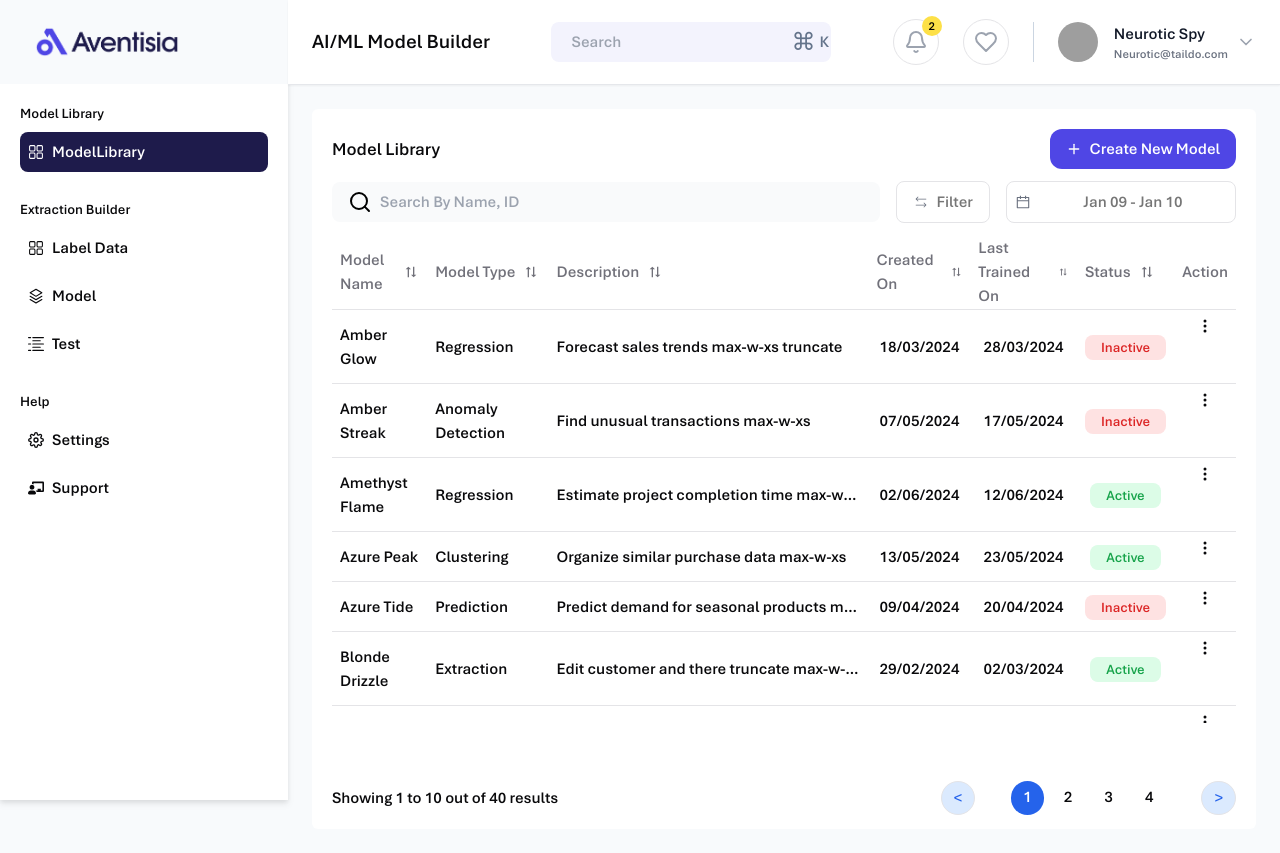
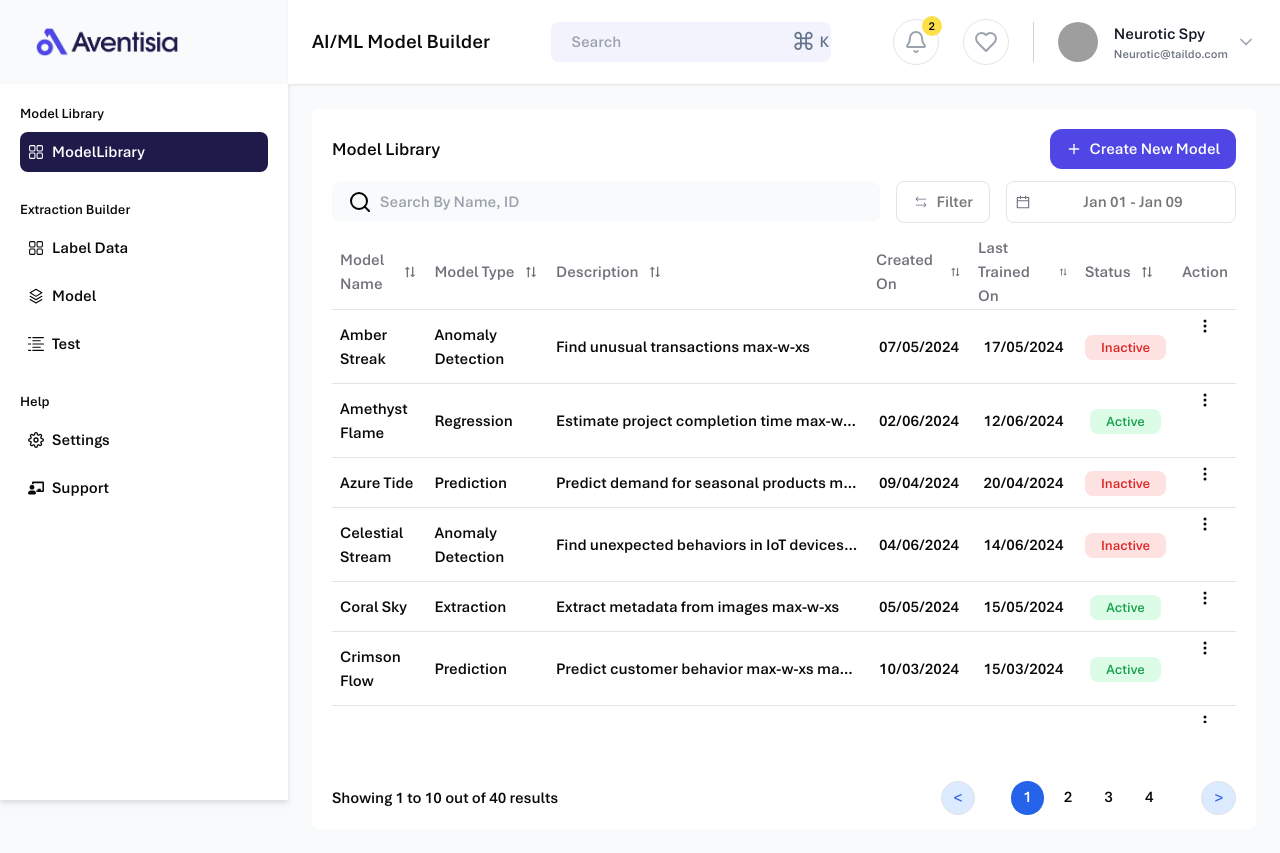
Before and after one commit to aditya28n99/Aventisia-Assignment, a React (Vite) app: page / in a window 1280 px wide. Built offline with nearby package versions, Linux system fonts and the light colour scheme; grey boxes are pictures that could not be loaded.

Commit message:
date picker added

```diff
--- a/src/components/DateRangePicker/DateRangePicker.tsx
+++ b/src/components/DateRangePicker/DateRangePicker.tsx
@@ -3,16 +3,19 @@ import DatePicker from "react-datepicker";
 import "react-datepicker/dist/react-datepicker.css";
 import { AiOutlineCalendar } from "react-icons/ai";
 import { format } from "date-fns";
+import { useModelStore} from '../../stores/useModelStore';
+
 
 const DateRangePicker: React.FC = () => {
-  const [startDate, setStartDate] = useState<Date | null>(new Date("2023-01-09"));
-  const [endDate, setEndDate] = useState<Date | null>(new Date("2023-01-10"));
+  // const [startDate, setStartDate] = useState<Date | null>(new Date("2023-01-09"));
+  // const [endDate, setEndDate] = useState<Date | null>(new Date("2023-01-10"));
+  const { startDate, endDate, setDateRange } = useModelStore();
+
 
   // Function to handle date changes
   const handleDateChange = (dates: [Date | null, Date | null]) => {
     const [start, end] = dates;
-    setStartDate(start);
-    setEndDate(end);
+    setDateRange(start, end);
   };
 
   // Format the date to display when picked
--- a/src/components/Table/Table.tsx
+++ b/src/components/Table/Table.tsx
@@ -15,11 +15,19 @@ import { useModelStore } from '../../stores/useModelStore';
 
 
 const TableComponent: React.FC = () => {
-    const { data, searchText, sortOrder, setSortOrder} = useModelStore();
+    const { data, searchText, sortOrder, setSortOrder, startDate, endDate} = useModelStore();
 
-    const serchedData = data.filter((item) =>
-        item.modelName.toLowerCase().includes(searchText.toLowerCase()) ||
-        item.id.toLowerCase().includes(searchText.toLowerCase())
+    const serchedData = data.filter((item) =>{
+        const matchesSearch =
+          item.modelName.toLowerCase().includes(searchText.toLowerCase()) ||
+          item.id.toLowerCase().includes(searchText.toLowerCase());
+
+        const createdDate = new Date(item.createdOn);
+        const matchesDateRange =
+          (!startDate || createdDate >= startDate) && (!endDate || createdDate <= endDate);
+
+        return matchesSearch && matchesDateRange;
+    }
     );
 
     // Sort data based on sort order
--- a/src/stores/useModelStore.ts
+++ b/src/stores/useModelStore.ts
@@ -19,6 +19,10 @@ interface ModelStore {
   sortOrder: "asc" | "desc";
   setSortOrder: (order: "asc" | "desc") => void;
 
+  startDate: Date | null;
+  endDate: Date | null;
+  setDateRange: (start: Date | null, end: Date | null) => void;
+
   setData: (data: typeof initialData) => void;
   filterData: () => void;
   filteredData: any[];
@@ -29,7 +33,9 @@ export const useModelStore = create<ModelStore>((set, get) => ({
   searchText: "",
   sortOrder: "asc",
   setSortOrder: (order) => set({ sortOrder: order }),
-
+  startDate: new Date("01/01/2022"),
+  endDate: new Date(),
+  setDateRange: (start, end) => set(() => ({ startDate: start, endDate: end })),
   setData: (data) => set({ data }),
   filteredData: [],
   setSearchText: (text: any) => set({ searchText: text }),
```
